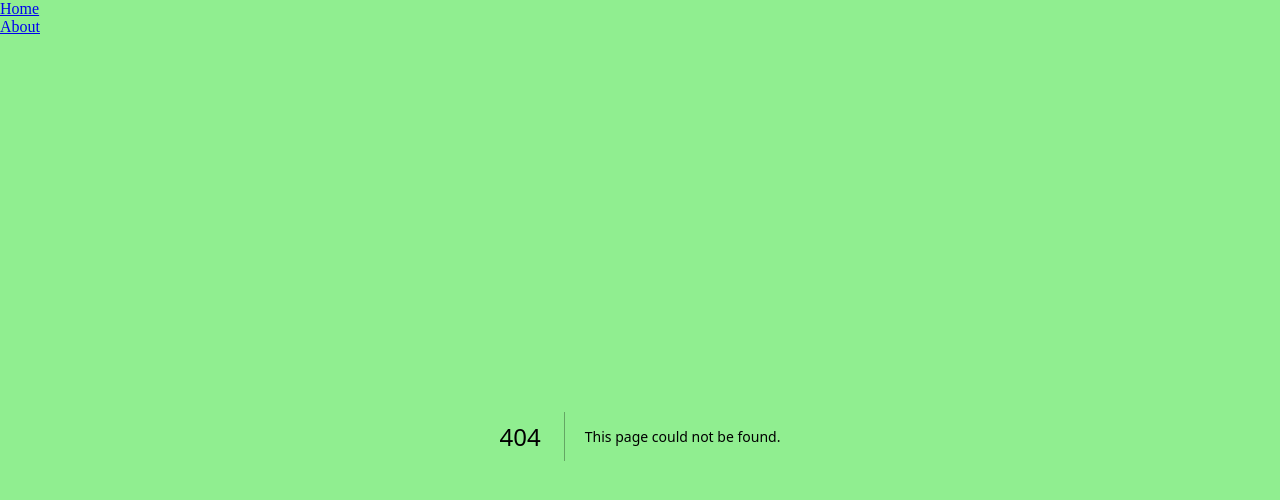
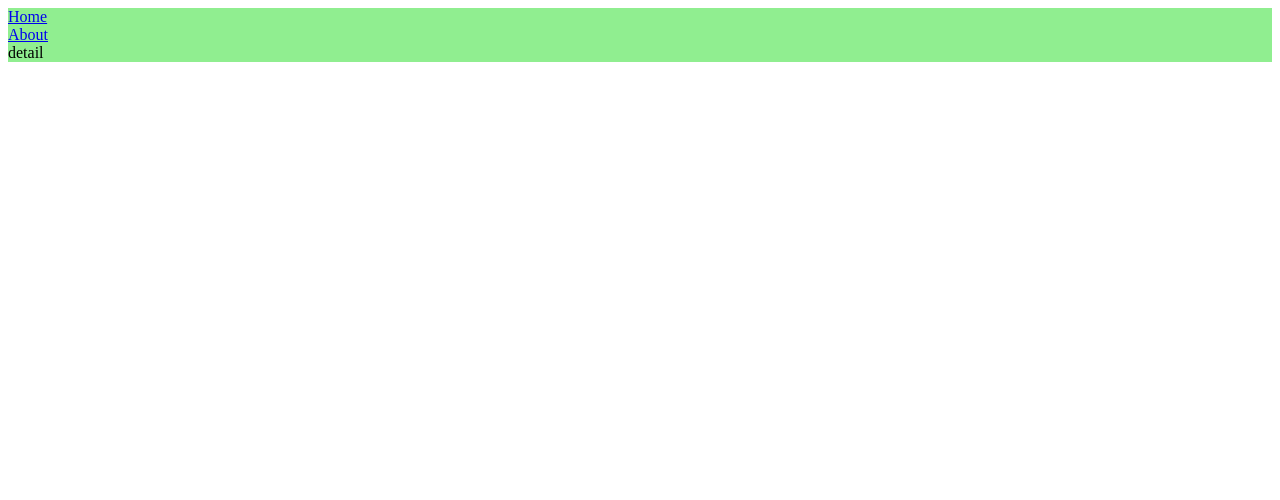
Before and after one commit to hamo-o/next-class, a Next.js app in the folder nextjs-intro/: page /movies/1 in a window 1280 px wide. Before the commit this address had no page. Shown: the top 500 px of the page. Built offline with nearby package versions, Linux system fonts and the light colour scheme.

Commit message:
feat: 2.5 Dynamic Routes

```diff
--- /dev/null
+++ b/nextjs-intro/pages/movies/[id].js
@@ -0,0 +1,7 @@
+import { useRouter } from 'next/router';
+
+export default function Detail() {
+  const router = useRouter;
+  console.log(router);
+  return 'detail';
+}
```
